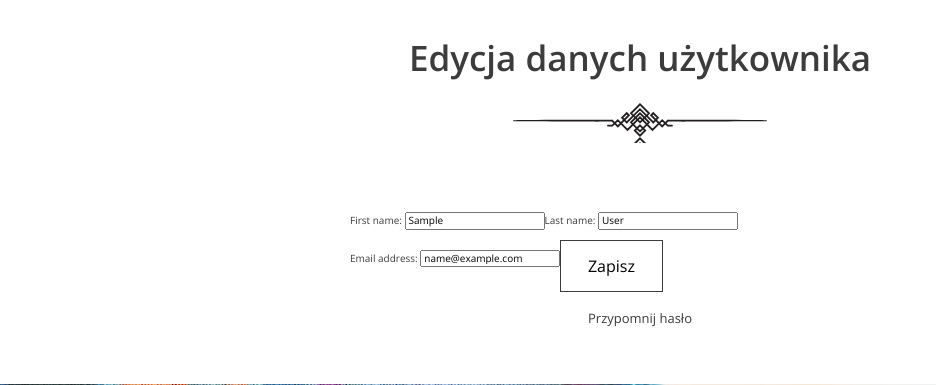
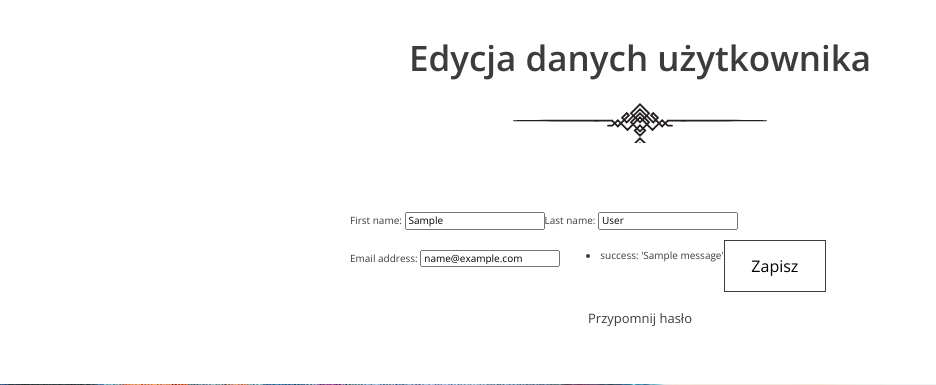
Before and after one commit to pchroscicki/Leave_it_in_the_right_hands, a Django app: page /user_update/ in a window 1280 px wide. Shown: the part 841-1226 px from the top of the page, without its empty margins (0-936 px from the left). Run offline with Django 4.2, Linux system fonts and the light colour scheme; a user stored in the database is signed in; tables that the repository leaves empty hold one stand-in row (values such as "Sample post"); one stand-in notice (Sample message) is shown; parts of the project's set-up code (start-up, migrations or seed data) failed here and were passed over.

Commit message:
UserUpdateView and PasswordChangeView corrections

```diff
--- a/Project/urls.py
+++ b/Project/urls.py
@@ -28,5 +28,5 @@ urlpatterns = [
     path('user/', views.UserView.as_view(), name='user_profile'),
     path('user/<int:id>/', views.UpdateDonationStatusView.as_view(), name='update_donation_status'),
     path('user_update/', views.UserUpdateView.as_view(), name='user_update'),
-
+    path('user_password/', views.PasswordChangeView.as_view(), name='change_password')
 ]
--- a/donation_app/views.py
+++ b/donation_app/views.py
@@ -1,4 +1,5 @@
-from django.contrib.auth import authenticate, login, logout
+from django.contrib.auth import authenticate, login, logout, update_session_auth_hash
+from django.contrib.auth.forms import PasswordChangeForm
 from django.contrib.auth.mixins import LoginRequiredMixin
 from django.db import IntegrityError
 from django.core.exceptions import ValidationError
@@ -148,7 +149,25 @@ class UserUpdateView(LoginRequiredMixin, View):
                 user = form.save(commit=False)
                 user.username = form.cleaned_data['email']
                 user.save()
+                messages.success(request, 'Twoje dane zostały zapisane')
                 return redirect('user_profile')
         except IntegrityError as e:
-            message = 'Podany email jest już zarejestrowany'
-            return render(request, 'form-update_user.html', {'form': form, 'message': message})
+            messages.error(request, 'Podany email jest już zarejestrowany!')
+            return render(request, 'form-update_user.html', {'form': form})
+
+class PasswordChangeView(LoginRequiredMixin, View):
+    def get(self, request):
+        form = PasswordChangeForm(request.user)
+        return render(request, 'form-update_user.html', {'form': form})
+
+    def post(self, request):
+        form = PasswordChangeForm(request.user, request.POST)
+        if form.is_valid():
+            user = form.save()
+            update_session_auth_hash(request, user)
+            messages.success(request, 'Twoje hasło zostało zmienione')
+            return redirect('user_profile')
+        else:
+            messages.error(request, 'Błąd hasła')
+            form = PasswordChangeForm(request.user)
+            return render(request, 'form-update_user.html', {'form': form})
--- a/templates/form-update_user.html
+++ b/templates/form-update_user.html
@@ -7,7 +7,13 @@
       <form method="POST" class="form--user_update">
           {% csrf_token %}
           {{ form.as_p }}
-          <span>{{message}}</span>
+          {% if messages %}
+            <ul class="messages">
+                {% for message in messages %}
+                <li>{% if message.tags %} {{ message.tags }}: {% endif %} '{{ message }}'</li>
+                {% endfor %}
+            </ul>
+            {% endif %}
           <button class="btn" type="submit">Zapisz</button>
       </form><br/>
         <div>
--- a/templates/user_profile.html
+++ b/templates/user_profile.html
@@ -9,7 +9,7 @@
               <p>Nazwisko: {{user.last_name}}</p>
               <p>Email: {{user.username}}</p>
               <a href="{% url 'user_update' %}" class="btn">Edytuj dane użytkownika</a>
-              <a href="" class="btn">Zmień hasło</a>
+              <a href="{% url 'change_password' %}" class="btn">Zmień hasło</a>
           </div>
       </div>
     </header>
```
